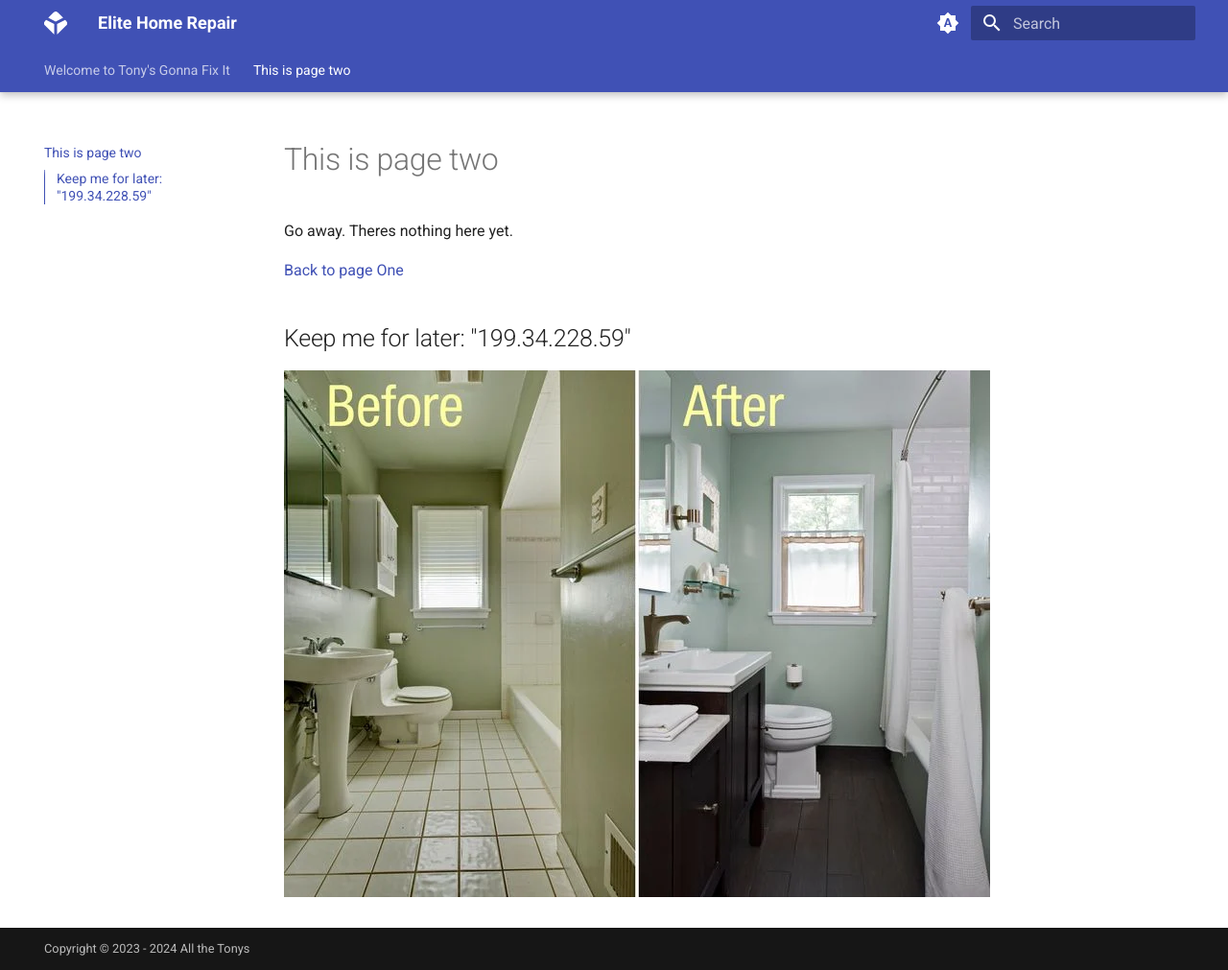
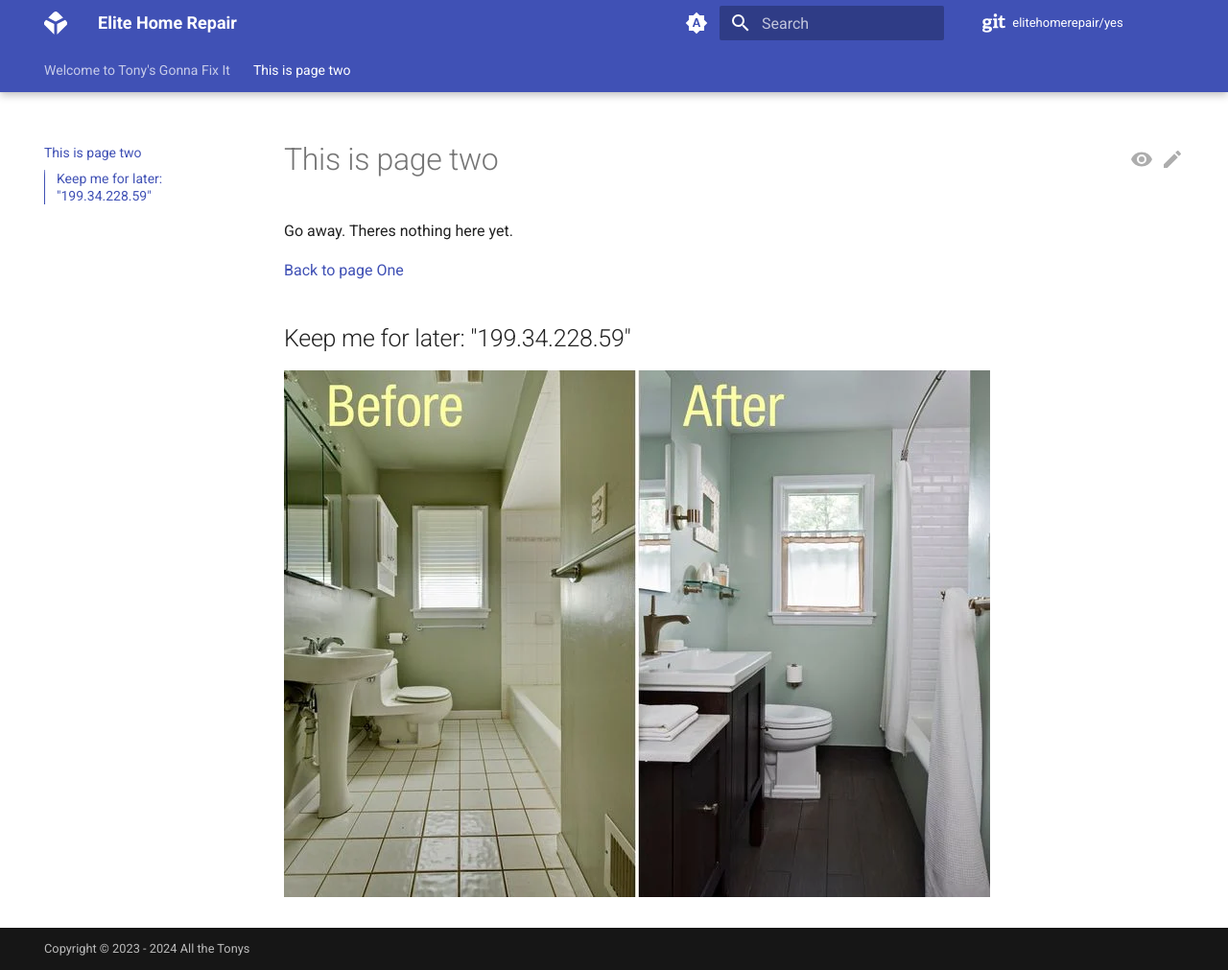
Before and after one commit to elitehomerepair/yes, an MkDocs documentation site: the page built from docs/next-page.md, in a window 1280 px wide and 1011 px high. Shown: the whole window at 96% size. Built offline with MkDocs 1.6.1 and Material for MkDocs 9.7.7, drawn with Linux system fonts in a browser that asks for light colours; comment, search, counter and statistics services are not loaded.

Commit message:
chore: Update CI workflow and mkdocs.yml
Added repo url and repo name in mkdocs. added icons for above. added some features and 2 plugins. added 2 pip packages to continuous integration

```diff
--- a/mkdocs.yml
+++ b/mkdocs.yml
@@ -1,8 +1,13 @@
 site_name: Elite Home Repair
+repo_url: https://github.com/elitehomerepair/yes
+repo_name: elitehomerepair/yes
 theme:
   name: material
   icon:
     logo: simple/blockchaindotcom
+    repo: fontawesome/brands/git
+    edit: material/pencil
+    view: material/eye
 
   language: en
   palette:
@@ -41,10 +46,16 @@
     - search.highlight
     - search.share
     - header.autohide
-
+    - content.action.edit
+    - content.action.view
 
 plugins:
   - search
+  - git-revision-date-localized:
+      enable_creation_date: true
+  - git-committers:
+      repository: elitehomerepair/yes
+      branch: main
 
 markdown_extensions:
   - toc:
```
Also changed, not shown: 1 other file.
